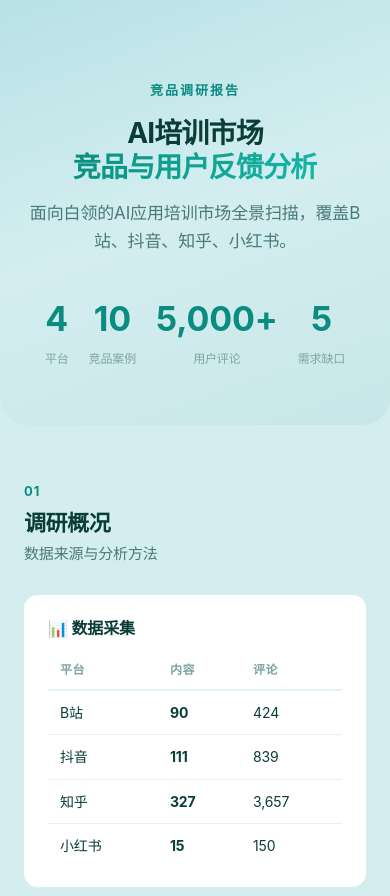
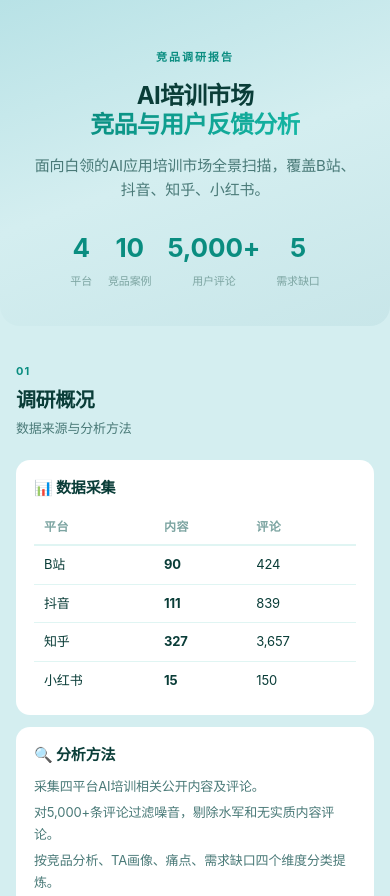
Before and after one commit to wenkai105-zwk/ai-training-competitor-research, a plain HTML site: page index.html in a window 390 px wide. Shown: the top 896 px of the page. Drawn offline with Linux system fonts and the light colour scheme.

Commit message:
优化手机端适配：响应式布局/触摸优化/表格滚动/文字缩放

```diff
--- a/index.html
+++ b/index.html
@@ -2,7 +2,7 @@
 <html lang="zh-CN">
 <head>
 <meta charset="UTF-8">
-<meta name="viewport" content="width=device-width, initial-scale=1.0">
+<meta name="viewport" content="width=device-width, initial-scale=1.0, maximum-scale=5.0, user-scalable=yes">
 <title>AI培训竞品调研报告</title>
 <style>
   * { margin:0; padding:0; box-sizing:border-box; }
@@ -97,8 +97,42 @@
   .footer h2 { font-size:26px; font-weight:700; letter-spacing:-0.02em; margin-bottom:8px; color:var(--accent); }
   .footer p { color:var(--text3); font-size:14px; }
   @media (max-width:640px) {
-    .hero h1 { font-size:28px; } .sec-title { font-size:22px; }
-    .grid-2,.grid-3 { grid-template-columns:1fr; } .stats-row { gap:20px; }
+    .hero { padding: 48px 0 36px; border-radius: 0 0 20px 20px; }
+    .hero h1 { font-size: 24px; }
+    .hero .sub { font-size: 15px; padding: 0 16px; }
+    .hero .kicker { font-size: 11px; }
+    .stats-row { gap: 16px; padding: 24px 0 0; }
+    .stat .n { font-size: 26px; }
+    .stat .l { font-size: 11px; }
+    .wrap { padding: 0 16px; }
+    .sec { padding: 36px 0; }
+    .sec-eyebrow { font-size: 11px; }
+    .sec-title { font-size: 20px; }
+    .sec-desc { font-size: 13px; margin-bottom: 20px; }
+    .grid-2, .grid-3 { grid-template-columns: 1fr; gap: 12px; }
+    .card { padding: 16px 18px; }
+    .card h3 { font-size: 15px; }
+    .card p { font-size: 13px; }
+    .tbl { font-size: 13px; }
+    .tbl th, .tbl td { padding: 8px 10px; }
+    .keybox { padding: 16px 18px; margin-bottom: 16px; }
+    .keybox li { font-size: 13px; margin-bottom: 6px; }
+    .case { padding: 16px 18px; }
+    .case-title { font-size: 14px; }
+    .concl p, .quote { font-size: 12px; }
+    .mod { padding: 14px 18px; }
+    .mod-title { font-size: 14px; }
+    .mod p.detail { font-size: 12px; }
+    .course-header h3 { font-size: 18px; }
+    .course-header .label { font-size: 12px; }
+    .footer h2 { font-size: 20px; }
+    .footer { padding: 40px 0 32px; }
+    /* 确保所有文字可选中、可缩放 */
+    body { -webkit-text-size-adjust: 100%; }
+    /* 防止iOS点击高亮闪烁 */
+    a, .tag, .case, .card, .mod { -webkit-tap-highlight-color: transparent; }
+    /* 表格横向滚动 */
+    .tbl-wrap { overflow-x: auto; -webkit-overflow-scrolling: touch; }
   }
 </style>
 </head>
@@ -127,7 +161,7 @@
   <div class="grid-2">
     <div class="card">
       <h3>📊 数据采集</h3>
-      <table class="tbl">
+      <div class="tbl-wrap"><table class="tbl">
         <thead><tr><th>平台</th><th>内容</th><th>评论</th></tr></thead>
         <tbody>
           <tr><td>B站</td><td><strong>90</strong></td><td>424</td></tr>
@@ -135,7 +169,7 @@
           <tr><td>知乎</td><td><strong>327</strong></td><td>3,657</td></tr>
           <tr><td>小红书</td><td><strong>15</strong></td><td>150</td></tr>
         </tbody>
-      </table>
+      </table></div>
     </div>
     <div class="card">
       <h3>🔍 分析方法</h3>
@@ -163,7 +197,7 @@
     </ol>
   </div>
 
-  <table class="tbl">
+  <div class="tbl-wrap"><table class="tbl">
     <thead><tr><th>类型</th><th>代表</th><th>价格区间</th><th>信任度</th></tr></thead>
     <tbody>
       <tr><td><span class="tag tag-blue">免费引流IP</span></td><td>秋芝2046、Rick讲AI</td><td>免费</td><td><strong style="color:#1a8a3e;">高</strong></td></tr>
@@ -172,7 +206,7 @@
       <tr><td><span class="tag tag-purple">高校背书</span></td><td>交大训练营、北大总裁班</td><td>6,580-68,000元</td><td><strong style="color:var(--accent);">高</strong></td></tr>
       <tr><td><span class="tag tag-orange">B端/政企</span></td><td>乘路资讯、真术相成</td><td>企业采购</td><td><strong style="color:var(--gold);">中高</strong></td></tr>
     </tbody>
-  </table>
+  </table></div>
 </div></div>
 
 <!-- ===== 03 十个竞品案例 ===== -->
```
